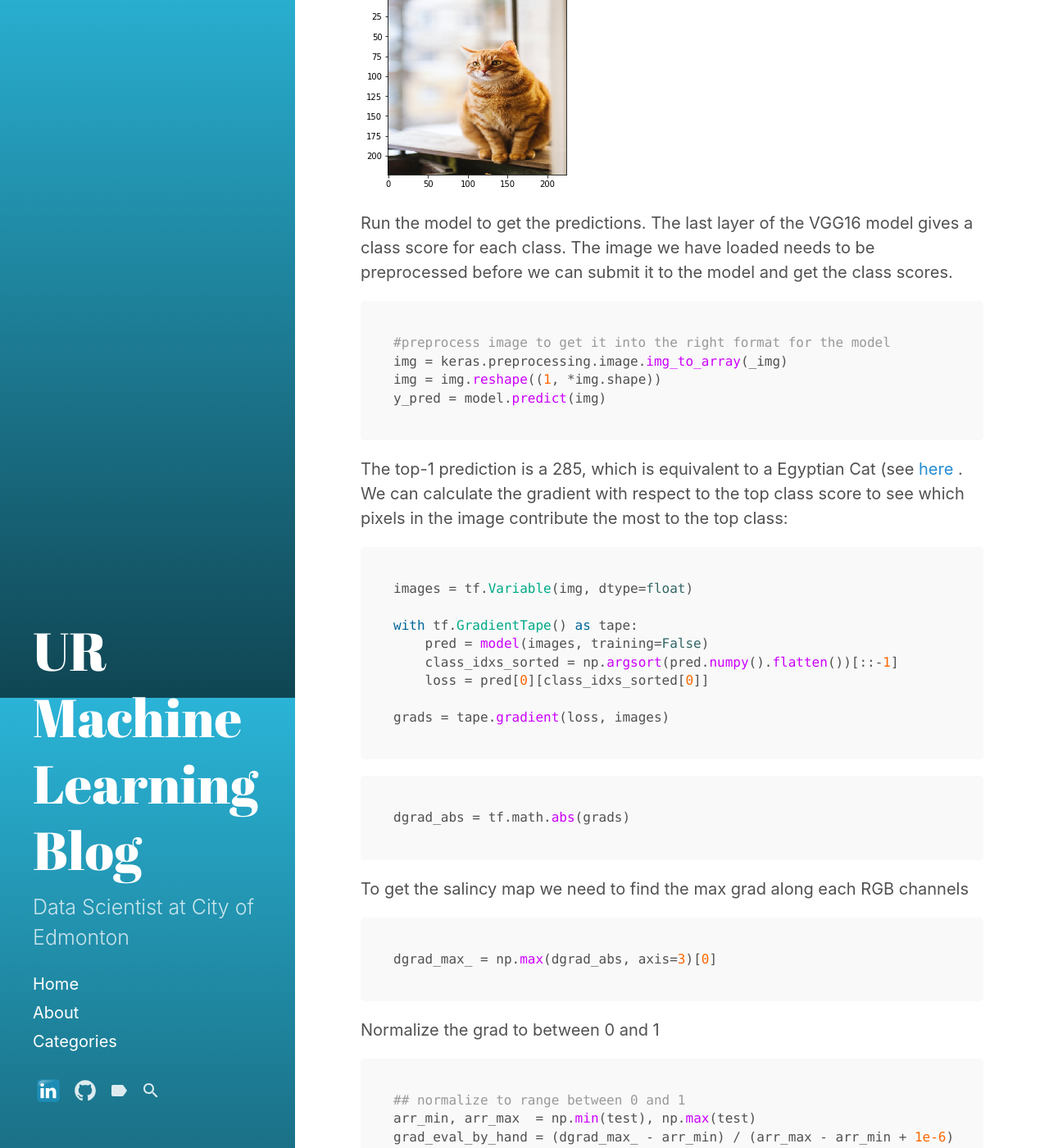
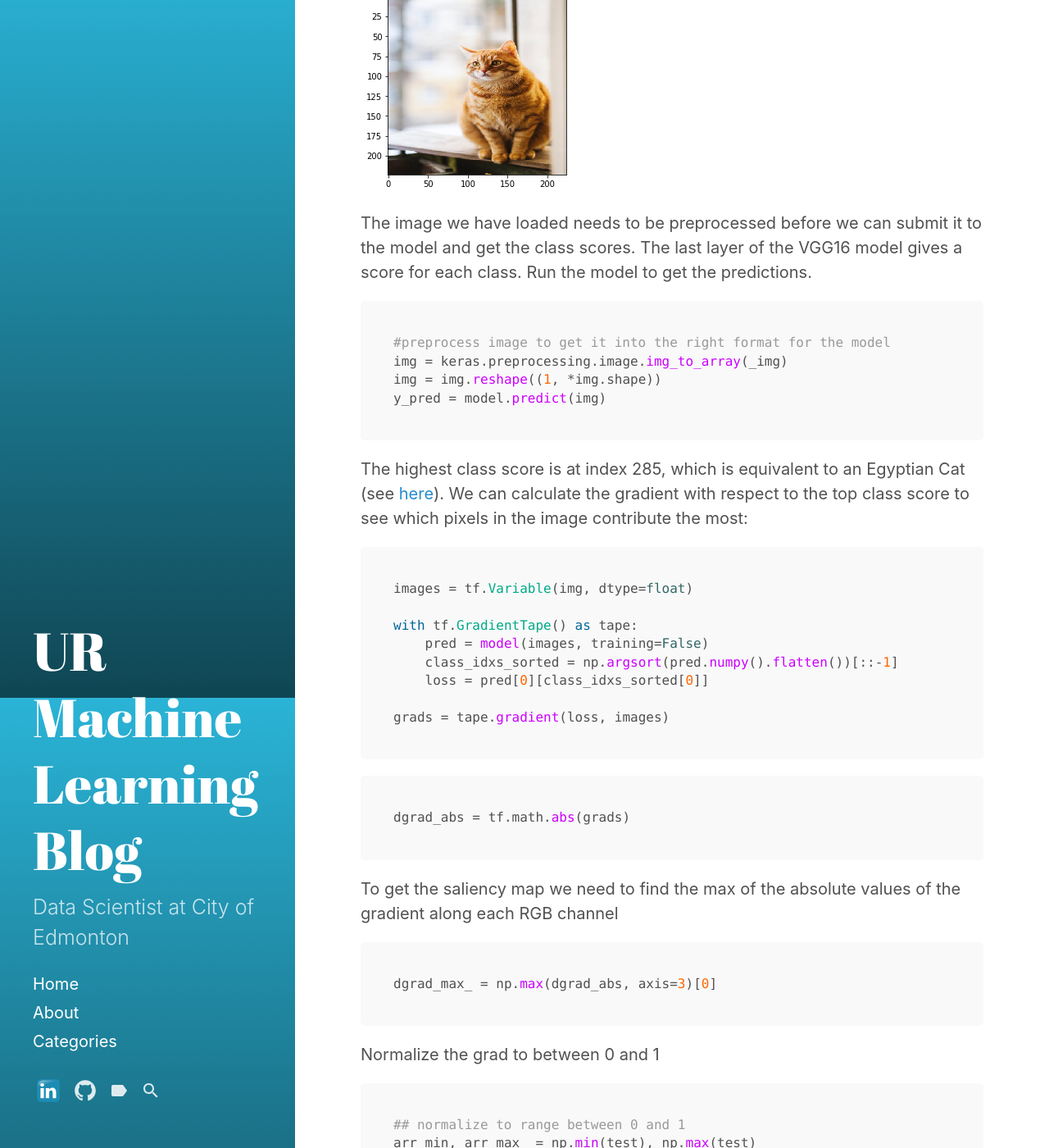
Before and after one commit to usmanr149/urmlblog, a Jekyll site: the page built from _posts/2020-5-1-Salincy-Maps.md, in a window 1280 px wide and 1400 px high, scrolled down 3649 px. Shown: the whole window at 82% size. Built offline with Jekyll 4.4.1, drawn with Linux system fonts in a browser that asks for light colours; formulas are drawn with MathJax 3; some of the changed text lies outside the part shown.

Commit message:
Minor fixes.

````diff
--- a/_posts/2020-5-1-Salincy-Maps.md
+++ b/_posts/2020-5-1-Salincy-Maps.md
@@ -130,9 +130,9 @@ plt.show()
 
 ![_config.yml]({{ site.baseurl }}/images/saliencyMap/output_3_0.png)
 
-Run the model to get the predictions. The last layer of the VGG16 model gives a class score
-for each class. The image we have loaded needs to be preprocessed before we can submit it to the model
-and get the class scores.
+The image we have loaded needs to be preprocessed before we can submit it to the model
+and get the class scores. The last layer of the VGG16 model gives a score for each class.
+Run the model to get the predictions.
 
 ```python
 #preprocess image to get it into the right format for the model
@@ -141,10 +141,10 @@ img = img.reshape((1, *img.shape))
 y_pred = model.predict(img)
 ```
 
-The top-1 prediction is a 285, which is equivalent to a Egyptian Cat
-(see <a href='https://gist.github.com/yrevar/942d3a0ac09ec9e5eb3a' target="_blank">here</a> .
+The highest class score is at index 285, which is equivalent to an Egyptian Cat
+(see <a href='https://gist.github.com/yrevar/942d3a0ac09ec9e5eb3a' target="_blank">here</a>).
 We can calculate the gradient with respect to the top class score to see which pixels in the
-image contribute the most to the top class:
+image contribute the most:
 
 ```python
 images = tf.Variable(img, dtype=float)
@@ -160,7 +160,8 @@ grads = tape.gradient(loss, images)
 dgrad_abs = tf.math.abs(grads)
 ```
 
-To get the salincy map we need to find the max grad along each RGB channels
+To get the saliency map we need to find the max of the absolute values of the gradient
+along each RGB channel
 
 ```python
 dgrad_max_ = np.max(dgrad_abs, axis=3)[0]
````
Also changed, not shown: other parts of _posts/2020-5-1-Salincy-Maps.md (+1 -1 lines).
